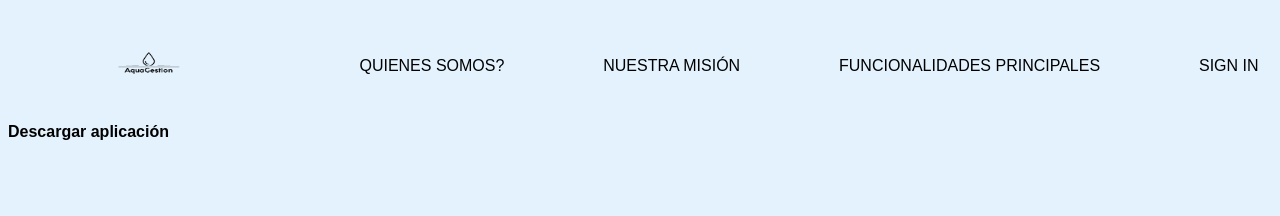
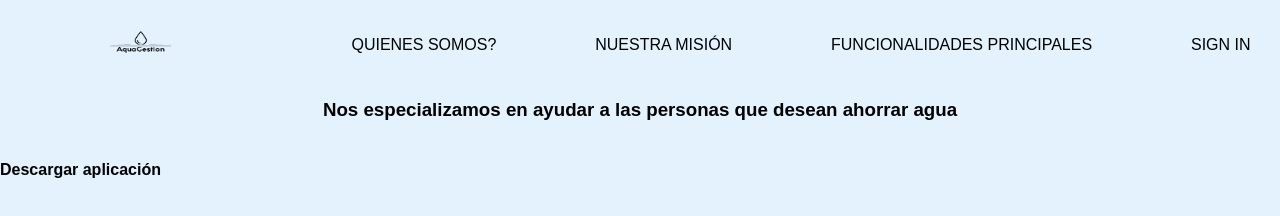
Before and after one commit to mata152dor55/AquaGestion, a website: page index.html in a window 1280 px wide. Drawn offline with Linux system fonts and the light colour scheme; a web font is replaced by a local one.

Commit message:
Página principal, background y primeros avences del topheader

```diff
--- a/styles.css
+++ b/styles.css
@@ -13,6 +13,7 @@ body {
   background-color: #e3f2fd;
   height: 100%;
   font-family: "Coco Gothic", sans-serif;
+  margin: 0;
 }
 
 .topheader {
@@ -48,6 +49,9 @@ body {
 }
 
 .titulo {
+  display: flex;
+  flex-direction: column;
+  justify-content: center;
   text-align: center;
 }
 
```
